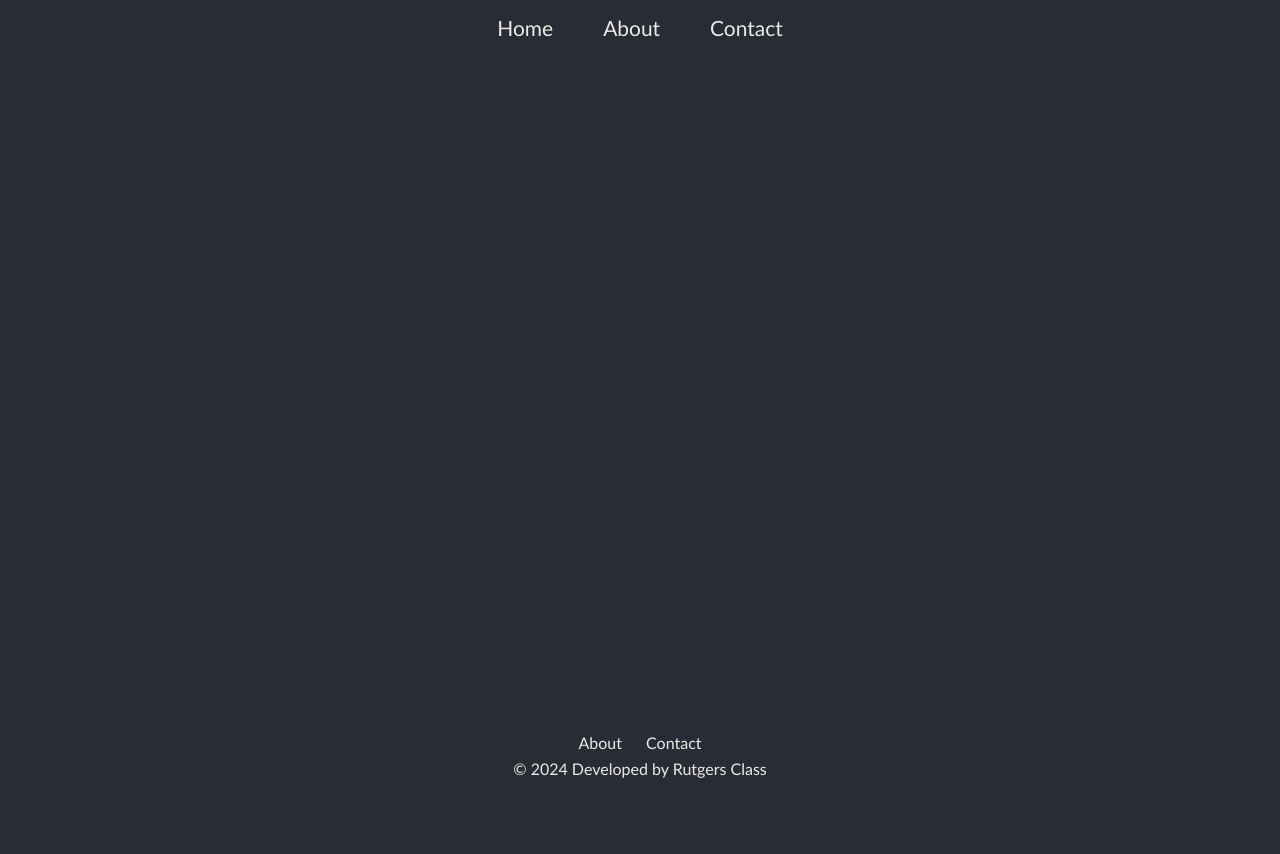
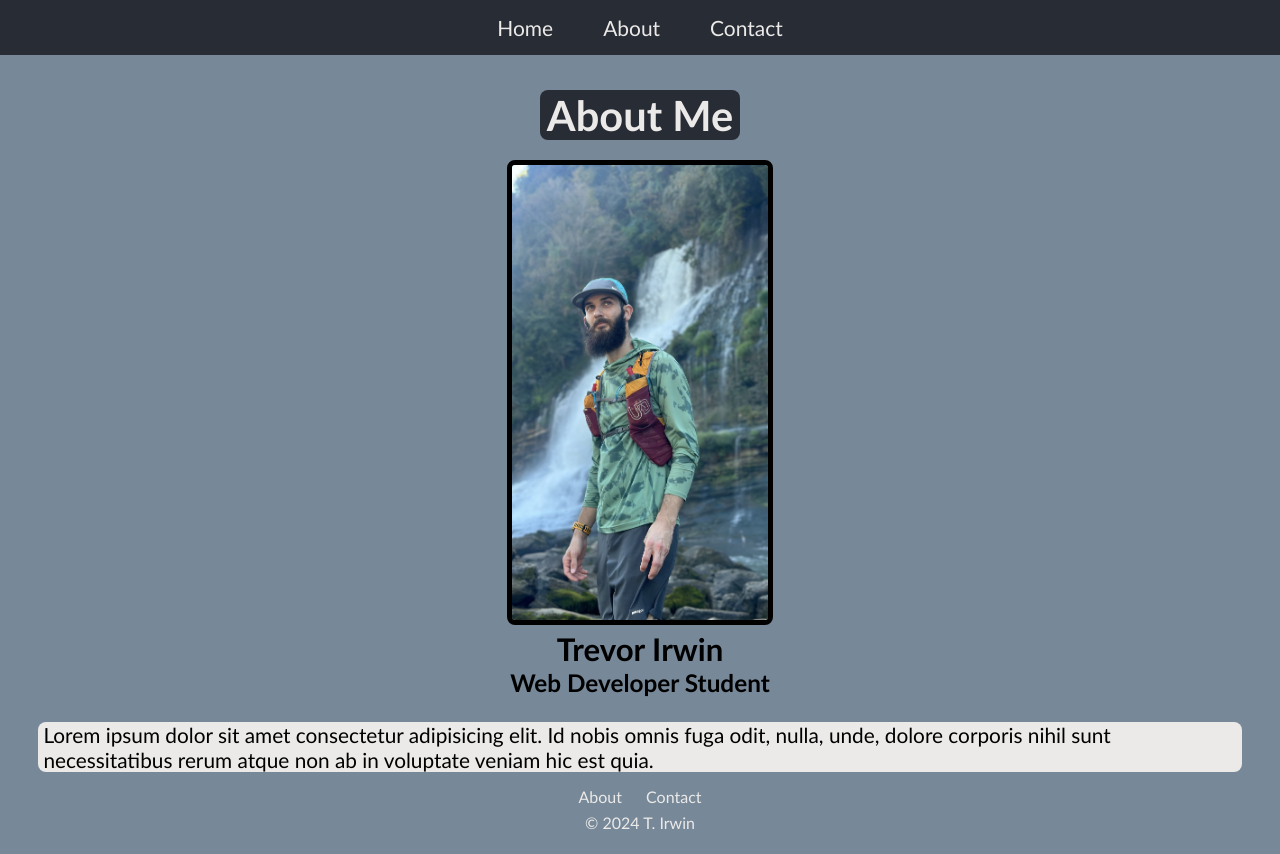
Before and after one commit to TIrwin19/TIrwin_Portfolio, a plain HTML site: page about.html in a window 1280 px wide. Before the commit the page ends 800 px from the top, so only its background shows below. Drawn offline with Linux system fonts and the light colour scheme.

Commit message:
Added about

```diff
--- a/about.html
+++ b/about.html
@@ -8,7 +8,7 @@
     <title>T. Irwin | About</title>
 </head>
 
-<body>
+<body class="about-body">
 
     <Header>
 
@@ -20,7 +20,16 @@
 
     </Header>
 
-</body>
+    <main class="about-main">
+
+        <h1>About Me</h1>
+        <img class="about-image" src="assets/images/portrate.jpg" alt="Me standing infront of a waterfall">
+        <h2>Trevor Irwin</h2>
+        <h3>Web Developer Student</h3>
+        <p>Lorem ipsum dolor sit amet consectetur adipisicing elit. Id nobis omnis fuga odit, nulla, unde, dolore
+            corporis nihil sunt necessitatibus rerum atque non ab in voluptate veniam hic est quia.</p>
+
+    </main>
 
     <Footer>
 
@@ -28,8 +37,11 @@
             <a href="about.html">About</a>
             <a href="contact.html">Contact</a>
         </div>
-    <p>&copy 2024 Developed by Rutgers Class</p>
+        <p>&copy 2024 T. Irwin</p>
 
     </Footer>
 
+</body>
+
+
 </html>
--- a/style.css
+++ b/style.css
@@ -14,11 +14,11 @@
     font-family: 'Gill Sans', 'Gill Sans MT', Calibri, 'Trebuchet MS', sans-serif;
 }
 
-html,
+/* html,
 body {
-    /* height: 100%; */
-    /* box-sizing: border-box; */
-}
+    height: 100%;
+    box-sizing: border-box;
+} */
 
 body {
     height: 100%;
@@ -28,9 +28,10 @@ body {
     background-color: var(--gray-background);
 }
 
-/* END PRESETS */
-
-/* body {} */
+.about-body{
+    background-color: lightslategray;
+}
+/* END RESETS */
 
 header {
     background-color: var(--gray-background);
@@ -50,7 +51,7 @@ header nav a {
     position: relative;
 }
 
-header nav a::after{
+header nav a::after {
     position: absolute;
     content: '';
     width: 100%;
@@ -63,7 +64,7 @@ header nav a::after{
     transition: width 1s, background-color .5s;
 }
 
-header nav a:hover::after{
+header nav a:hover::after {
     width: 100%;
     background-color: var(--Cream-color);
 }
@@ -108,8 +109,8 @@ figure section {
 
 figure .title-text {
     font-size: 625%;
-    border-top-left-radius:8px;
-    border-top-right-radius:8px;
+    border-top-left-radius: 8px;
+    border-top-right-radius: 8px;
     height: 120px
 }
 
@@ -126,20 +127,21 @@ figure .title-text {
 
 figure .title-text-2 {
     font-size: 333%;
-    border-radius:8px;
+    border-radius: 8px;
+    font-style: italic ;
 }
 
 figure .title-text-3 {
     font-size: 167%;
-    border-bottom-left-radius:8px;
-    border-bottom-right-radius:8px;
+    border-bottom-left-radius: 8px;
+    border-bottom-right-radius: 8px;
 }
 
-figure section a.link{
+figure section a.link {
     transition: 1s;
 }
 
-figure section a.link:hover{
+figure section a.link:hover {
     background-color: rgba(0, 0, 0, .8);
 }
 
@@ -150,12 +152,12 @@ h2.my-projects {
 
 }
 
-figure .title-highlight{
+figure .title-highlight {
     background: rgba(255, 255, 255, .6);
     padding: 0 10px;
 }
 
-main {
+main.main-portfolio{
     flex: 1;
     padding: 0 3%;
     display: grid;
@@ -163,17 +165,10 @@ main {
     gap: 20px;
 }
 
-
-/* main section img{
-    border-radius: 10px;
-} */
-
 main section {
     background-color: var(--Cream-color);
     padding: 10px 10px;
     border: 5px solid black;
-    /* border-color: black;
-    border-width: 5px; */
     border-radius: 10px;
 }
 
@@ -218,7 +213,7 @@ main section.fifth-project {
     background-position: center;
 }
 
-main section .main-highlight{
+main section .main-highlight {
     background-color: rgba(0, 0, 0, .7);
     width: max-content;
     padding: 0 8px;
@@ -226,30 +221,67 @@ main section .main-highlight{
     transition: 1s;
 }
 
-main section .main-highlight:hover{
+main section .main-highlight:hover {
     color: var(--title-text);
     background-color: rgba(255, 255, 255, .8);
 }
 
-main section .main-highlight a{
+main section .main-highlight a {
     color: var(--Cream-color);
     text-decoration: none;
     transition: 1s;
 }
 
-main section .main-highlight a:hover{
+main section .main-highlight a:hover {
     color: var(--title-text);
 }
 
-.contact-image{
+.about-main{
+    display: flex;
+    flex-direction: column;
+    align-items: center;
+}
+
+.about-image{
+    width: 20vw;
+    height: auto;
+    border: 5px solid black;
+    border-radius: 8px;
+    overflow: hidden;
+}
+
+.about-main h1{
+    margin: 35px 0 20px 0;
+    color: var(--Cream-color);
+    background-color: var(--gray-background);
+    padding: 0 7px;
+    border-radius: 8px;
+}
+
+.about-main h2{
+    margin: 5px 0 0;
+}
+
+.about-main h3{
+    margin: 0 0 25px;
+}
+
+.about-main p{
+    background-color: var(--Cream-color);
+    border-radius: 8px;
+    padding: 0 5px;
+    margin: 0 3%;
+}
+
+.contact-image {
     background-image: url(assets/images/contact.jpg);
-    background-position:bottom;
+    background-position: bottom;
     background-size: cover;
     height: 89vh;
 
 }
 
-.contact-head{
+.contact-head {
     margin: 170px auto 0;
     color: var(--Cream-color);
     background-color: rgba(0, 0, 0, .7);
@@ -260,7 +292,7 @@ main section .main-highlight a:hover{
 
 }
 
-form{
+form {
     display: flex;
     flex-direction: column;
     width: 450px;
@@ -270,12 +302,12 @@ form{
     padding: 7px
 }
 
-form > *{
+form>* {
     padding: 7px 15px;
     margin: 5px 0;
 }
 
-form button{
+form button {
     background: var(white);
     border: none;
     border-radius: 5px;
@@ -283,7 +315,7 @@ form button{
     transition: .5s
 }
 
-form button:hover{
+form button:hover {
     background-color: var(--title-color);
     color: var(--Cream-color);
 }
@@ -317,8 +349,8 @@ footer p {
     padding: 7px 0;
 }
 
-@media (min-width: 1280px){
-    h2.my-projects{
+@media (min-width: 1280px) {
+    h2.my-projects {
         font-size: 280%;
     }
 
@@ -327,24 +359,28 @@ footer p {
     }
 }
 
-@media (max-width: 555px){
+@media (max-width: 555px) {
     body {
         font-size: 12px;
     }
 
-    figure .title-text{
+    figure .title-text {
         height: auto;
     }
 
 }
 
-@media (max-width: 505px){
+@media (max-width: 505px) {
 
-    main{
+    main.main-portfolio {
         display: inline;
     }
 
-    main section{
+    main section {
         margin: 3% 0;
     }
+
+    form{
+        width: 300px;
+    }
 }
```
Also changed, not shown: contact.html (+9 -9 lines), index.html (+4 -3 lines), assets/images/portrate.jpg (added). Lines whose indentation alone changed are shown as unchanged.
